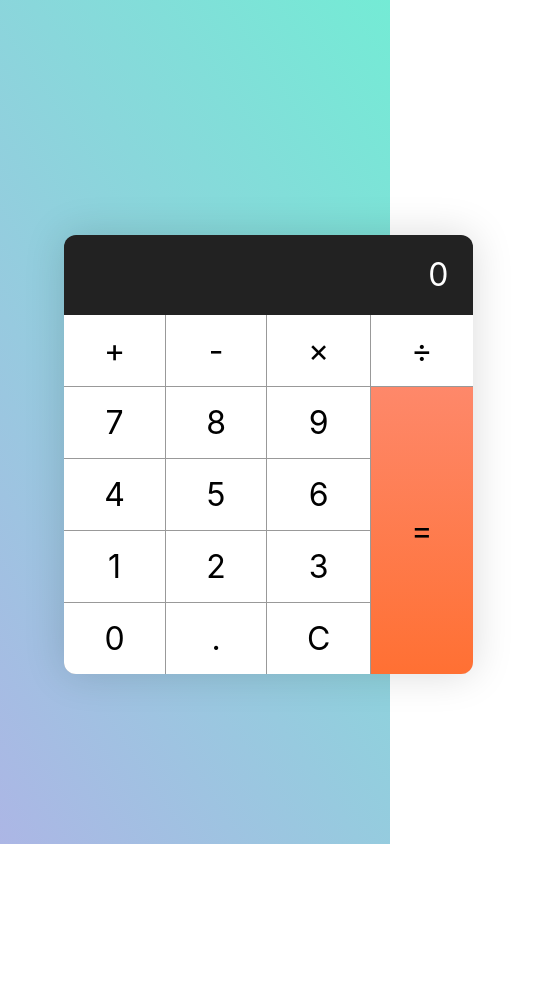
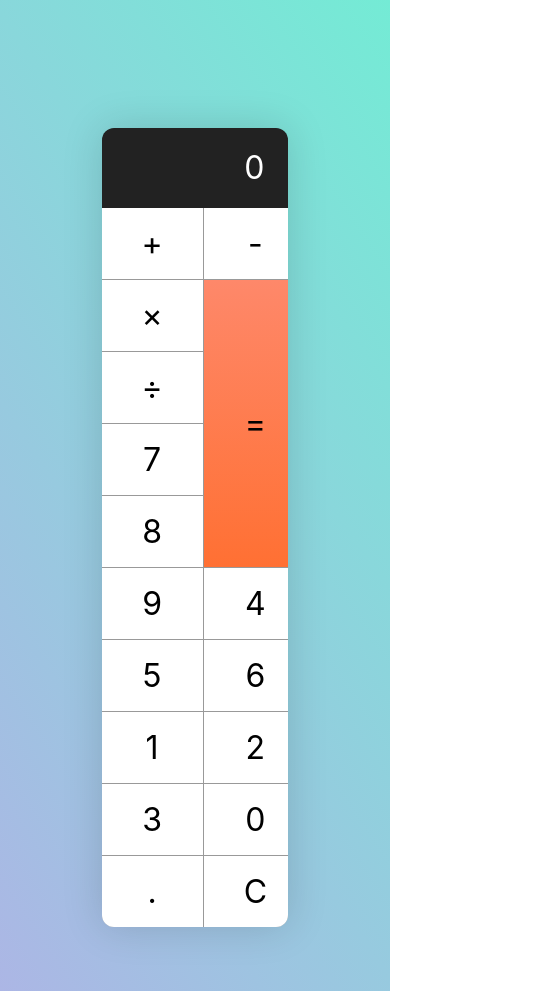
Before and after one commit to tramstational/NeomoreAssigment, a Vue app: page / in a window 390 px wide. Shown: the whole page, 537 px wide, since content can reach past the window. Before the commit the page ends 844 px from the top, so only its background shows below. Built offline with nearby package versions, Linux system fonts and the light colour scheme.

Commit message:
Add responsive style

```diff
--- a/src/components/Calculator.vue
+++ b/src/components/Calculator.vue
@@ -261,4 +261,23 @@ button {
   grid-column: -2;
   grid-row: 2 / span 4;
 }
-</style>
+
+/* Responsive styles */
+@media (max-width: 600px) {
+  .calculator {
+    max-width: 90%;
+    /* Adjust the max-width as per your preference */
+  }
+
+  .calculator__keys {
+    grid-template-columns: repeat(3, 1fr);
+    /* Display 3 columns on smaller screens */
+  }
+}
+
+@media (max-width: 400px) {
+  .calculator__keys {
+    grid-template-columns: repeat(2, 1fr);
+    /* Display 2 columns on even smaller screens */
+  }
+}</style>
```
